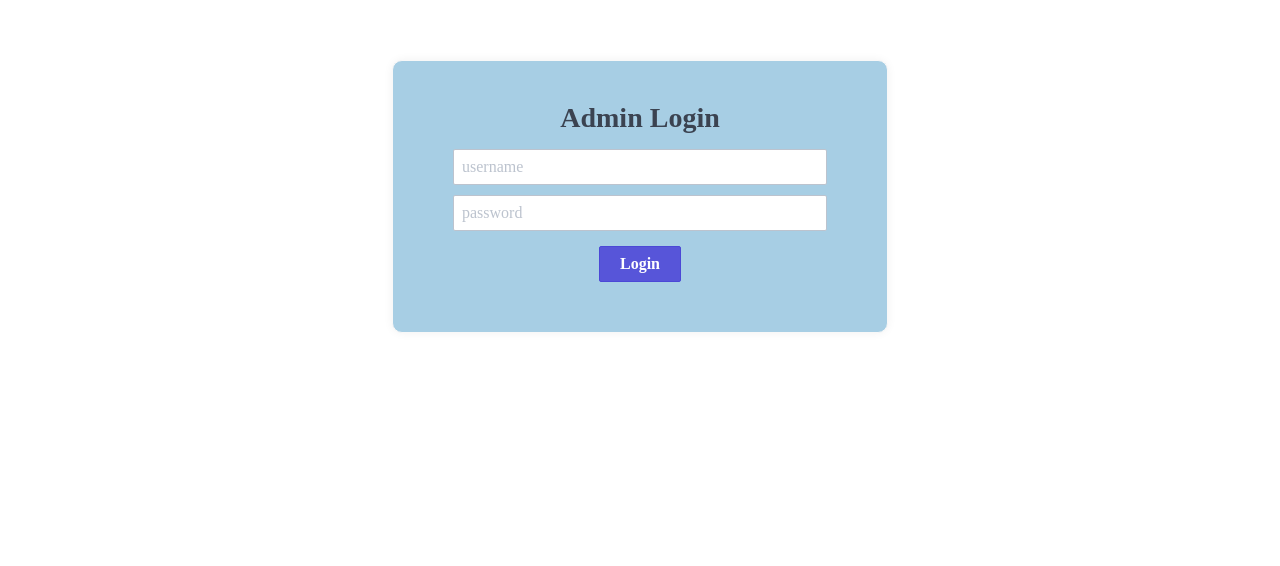
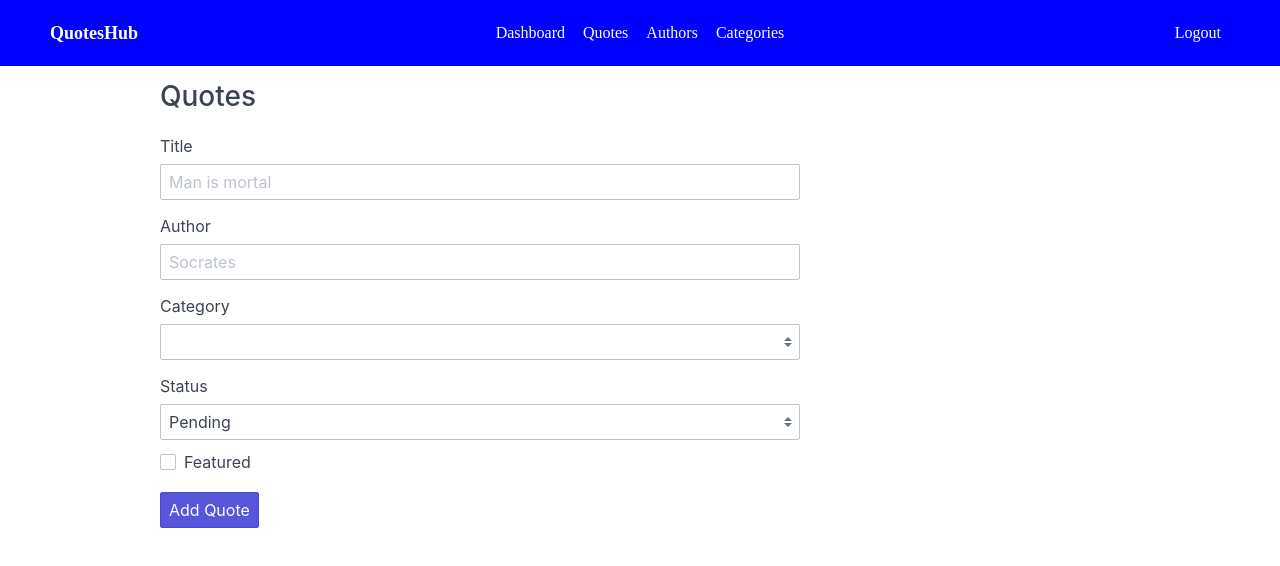
Before and after one commit to alim1496/quotes-ocean-mern, a React (Create React App) app in the folder client/: page /admin/quotes in a window 1280 px wide. Before the commit this address led to /admin/login. Shown: the top 566 px of the page. Built offline with nearby package versions, Linux system fonts and the light colour scheme; sample sign-in values are in the browser's storage.

Commit message:
update author screen

```diff
--- a/client/src/components/Navbar.js
+++ b/client/src/components/Navbar.js
@@ -29,8 +29,8 @@ const Navbar = () => {
                     id="btn-logout"
                     className="btn btn-link"
                     onClick={() => {
-                    localStorage.removeItem("jwt-token");
-                    window.location = "/login";
+                        localStorage.removeItem("jwt-token");
+                        window.location = "/admin/login";
                     }}
                 >
                     Logout
--- a/client/src/components/ProtectedRoute.js
+++ b/client/src/components/ProtectedRoute.js
@@ -1,8 +1,9 @@
 import React from "react";
 import { Outlet, Navigate } from "react-router-dom";
+import Auth from "../utils/auth";
 
 const ProtectedRoute = () => {
-    return window.user ? <Outlet /> : <Navigate to="/login" />;
+    return Auth.isAuthenticated() ? <Outlet /> : <Navigate to="/login" />;
 };
 
 export default ProtectedRoute;
--- a/client/src/index.scss
+++ b/client/src/index.scss
@@ -51,3 +51,7 @@
 .author-name {
   text-align: center;
 }
+
+.w-100 {
+  width: 100px;
+}
--- a/client/src/pages/Authors.js
+++ b/client/src/pages/Authors.js
@@ -9,6 +9,7 @@ const Authors = () => {
     const [intro, setIntro] = useState("");
     const [featured, setFeatured] = useState(false);
     const [authors, setAuthors] = useState([]);
+    const [loading, setLoading] = useState(false);
 
     useEffect(() => {
         fetchAuthors();
@@ -26,7 +27,6 @@ const Authors = () => {
     };
 
     const addAuthor = (e) => {
-        const { target } = e;
         if(!name || !desc || !intro || !desc) return;
         const data = {
             name,
@@ -36,11 +36,11 @@ const Authors = () => {
         };
 
         if(url) data.image = url;
-        target.classList.add("loading");
+        setLoading(true);
         axios
             .post("/api/authors", data, config)
             .then(() => {
-                target.classList.remove("loading");
+                setLoading(false);
                 setName("");
                 setUrl("");
                 setFeatured(false);
@@ -49,7 +49,7 @@ const Authors = () => {
                 fetchAuthors();
             })
             .catch((error) => {
-                target.classList.remove("loading");
+                setLoading(false);
                 alert(error);
             });
 
@@ -81,7 +81,7 @@ const Authors = () => {
                         <i className="form-icon"/> Featured
                     </label>
                 </div>
-                <input type="submit" value="Add Author" className="btn btn-primary my-2" onClick={addAuthor} />
+                {loading ? <div className="loading my-2 w-100"></div> : <input type="submit" value="Add Author" className="btn btn-primary my-2" onClick={addAuthor} />}
             </form>
             <br />
             <div className="common-list">
--- a/client/src/pages/Login.js
+++ b/client/src/pages/Login.js
@@ -1,5 +1,4 @@
 import React, { useState, useEffect } from "react";
-import { useHistory } from "react-router-dom";
 import axios from "axios";
 import { config } from "../utils/api";
 
@@ -16,7 +15,6 @@ const Login = () => {
     const login = (e) => {
         e.preventDefault();
         const { target } = e;
-        const history = useHistory();
         if (name === "" || password === "") return;
         target.classList.add("loading");
         const data = {
@@ -29,11 +27,10 @@ const Login = () => {
             .post("/api/users/login", data, config)
             .then(({ data: { token, name } }) => {
                 localStorage.setItem("jwt-token", token);
+                localStorage.setItem("user", name);
                 setLoading(false);
                 setError(false);
-                window.user = name;
-                //window.location = "/admin";
-                history.push("/admin");
+                window.location = "/admin";
             })
             .catch(({response: { data }}) => {
                 setLoading(false);
--- a/client/src/pages/Quotes.js
+++ b/client/src/pages/Quotes.js
@@ -1,7 +1,67 @@
-import React from "react";
+import React, { useState } from "react";
+import axios from "axios";
+import { config } from "../utils/api";
 
-const Quotes = () => (
-    <div>Hello from Quotes</div>
-);
+const Quotes = () => {
+    const [title, setTitle] = useState("");
+    const [author, setAuthor] = useState({ name: "" });
+    const [category, setCategory] = useState("");
+    const [featured, setFeatured] = useState(false);
+    const [loading, setLoading] = useState(false);
+    const [status, setStatus] = useState("");
+    const [categories, setCategories] = useState([]);
+
+    const fetchCategories = () => {
+        axios.get("/api/categories", config).then(({ data }) => {
+            setCategories(data);
+        })
+    };
+
+    const fetchAuthors = () => {};
+
+    const addQuote = () => {
+        console.log(status);
+        console.log(category);
+    };
+
+    return (
+        <div className="container grid-lg common-margin">
+            <h3>Quotes</h3>
+            <form onSubmit={(e) => e.preventDefault()}>
+                <div className="form-group col-8 col-sm-12">
+                    <label htmlFor="quote-title" className="form-label">Title</label>
+                    <input type="text" placeholder="Man is mortal" id="quote-title" className="form-input" required value={title} onChange={(e) => setTitle(e.target.value)} />
+                </div>
+                <div className="form-group col-8 col-sm-12">
+                    <label htmlFor="quote-author" className="form-label">Author</label>
+                    <input type="text" placeholder="Socrates" id="quote-author" className="form-input" value={author.name} />
+                </div>
+                <div className="form-group col-8 col-sm-12">
+                    <label htmlFor="quote-category" className="form-label">Category</label>
+                    <select className="form-select" onClick={fetchCategories} onChange={(e) => setCategory(e.target.value)} value={category}>
+                        {categories && categories.map((_category, index) => (
+                            <option key={index} value={_category._id}>{_category.name}</option>
+                        ))}
+                    </select>
+                </div>
+                <div className="form-group col-8 col-sm-12">
+                    <label className="form-label">Status</label>
+                    <select className="form-select" onChange={(e) => setStatus(e.target.value)}>
+                        <option value="Pending">Pending</option>
+                        <option value="Published">Published</option>
+                        <option value="Rejected">Rejected</option>
+                    </select>
+                </div>
+                <div className="form-group my-2">
+                    <label className="form-checkbox">
+                        <input className="checkbox" checked={featured} type="checkbox" onChange={(e) => setFeatured(e.target.checked)} />
+                        <i className="form-icon"/> Featured
+                    </label>
+                </div>
+                {loading ? <div className="loading my-2 w-100"></div> : <input type="submit" value="Add Quote" className="btn btn-primary my-2" onClick={addQuote} />}
+            </form>
+        </div>
+    );
+};
 
 export default Quotes;
--- /dev/null
+++ b/client/src/utils/auth.js
@@ -0,0 +1,7 @@
+class Auth {
+    static isAuthenticated() {
+        return localStorage.getItem("jwt-token") !== null;
+    }
+}
+
+export default Auth;
```
Also changed, not shown: 1 other file (tests, documents, lock files or other folders).
